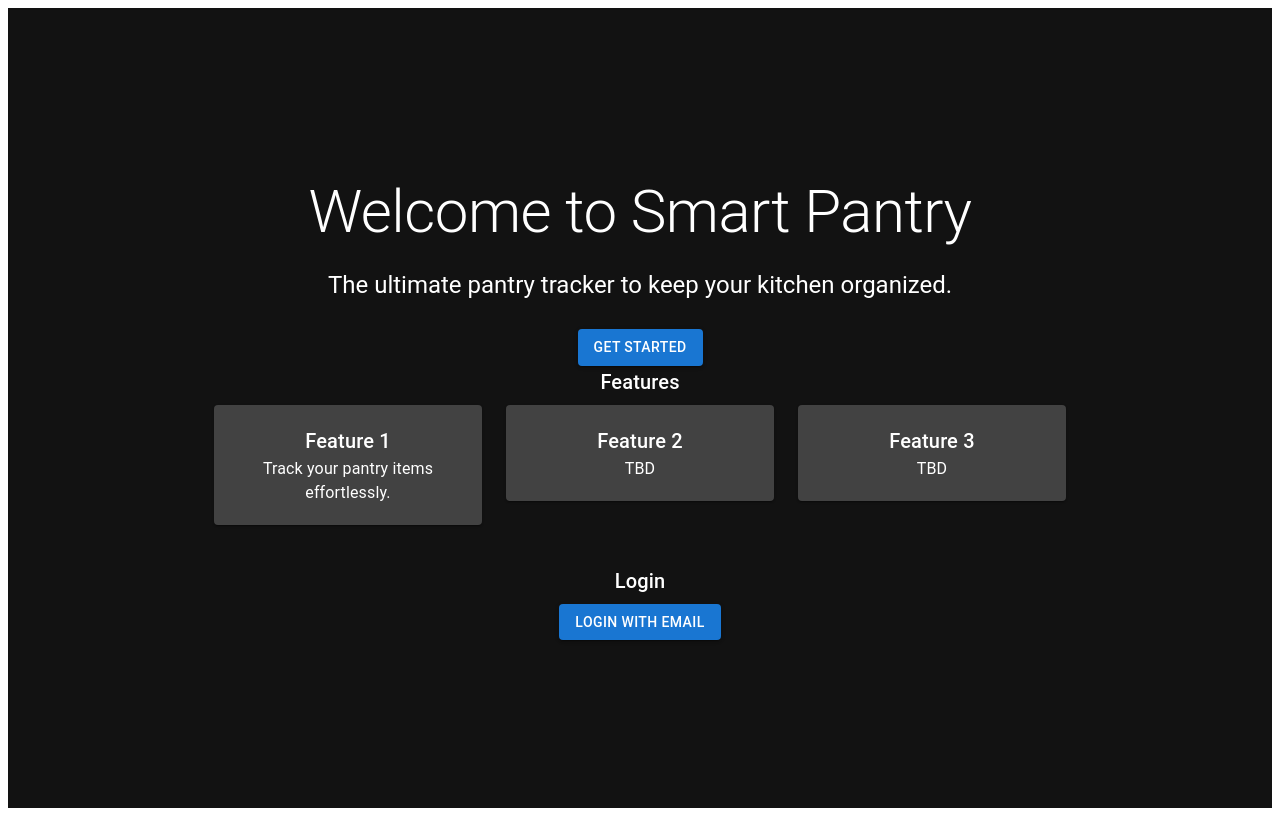
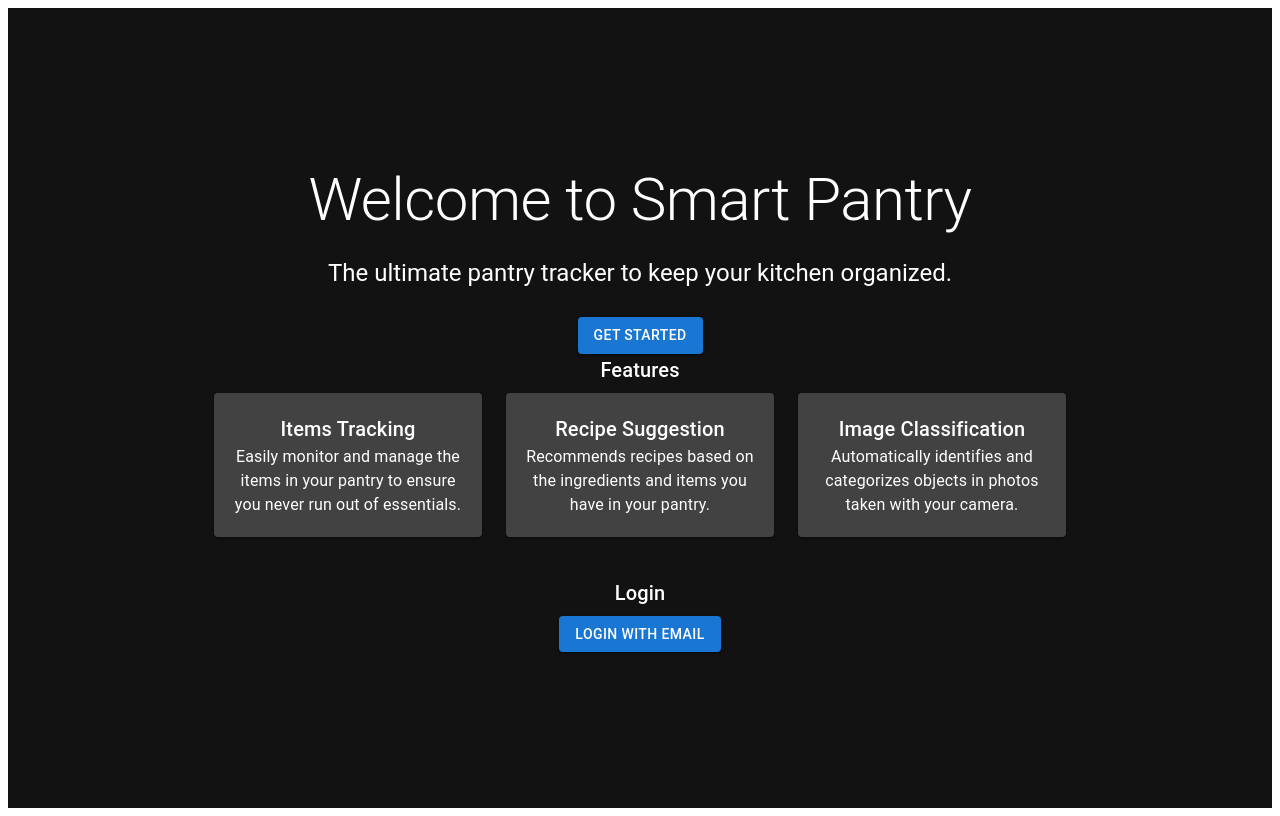
Before and after one commit to MungaSoftwiz/smart-pantry, a Next.js app: page /landing in a window 1280 px wide. Built offline with nearby package versions, Linux system fonts and the light colour scheme.

Commit message:
docs: update landing page content

```diff
--- a/src/app/landing/page.js
+++ b/src/app/landing/page.js
@@ -63,20 +63,20 @@ const LandingPage = () => {
         <Grid container spacing={3}>
           <Grid item xs={12} sm={4}>
             <FeatureCard>
-              <Typography variant="h6">Feature 1</Typography>
-              <Typography>Track your pantry items effortlessly.</Typography>
+              <Typography variant="h6">Items Tracking</Typography>
+              <Typography>Easily monitor and manage the items in your pantry to ensure you never run out of essentials.</Typography>
             </FeatureCard>
           </Grid>
           <Grid item xs={12} sm={4}>
             <FeatureCard>
-              <Typography variant="h6">Feature 2</Typography>
-              <Typography>TBD</Typography>
+              <Typography variant="h6">Recipe Suggestion</Typography>
+              <Typography>Recommends recipes based on the ingredients and items you have in your pantry.</Typography>
             </FeatureCard>
           </Grid>
           <Grid item xs={12} sm={4}>
             <FeatureCard>
-              <Typography variant="h6">Feature 3</Typography>
-              <Typography>TBD</Typography>
+              <Typography variant="h6">Image Classification</Typography>
+              <Typography>Automatically identifies and categorizes objects in photos taken with your camera.</Typography>
             </FeatureCard>
           </Grid>
         </Grid>
```
